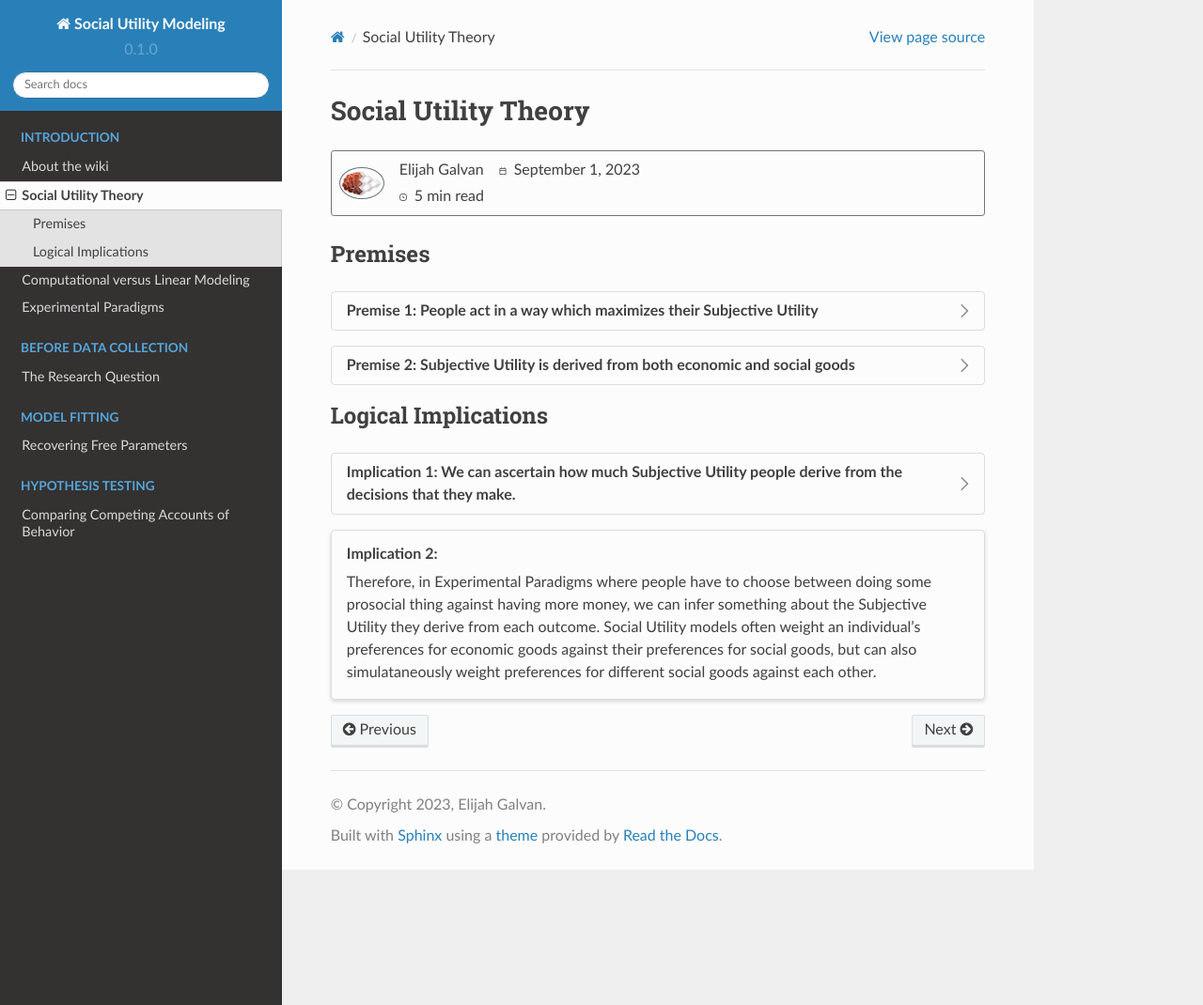
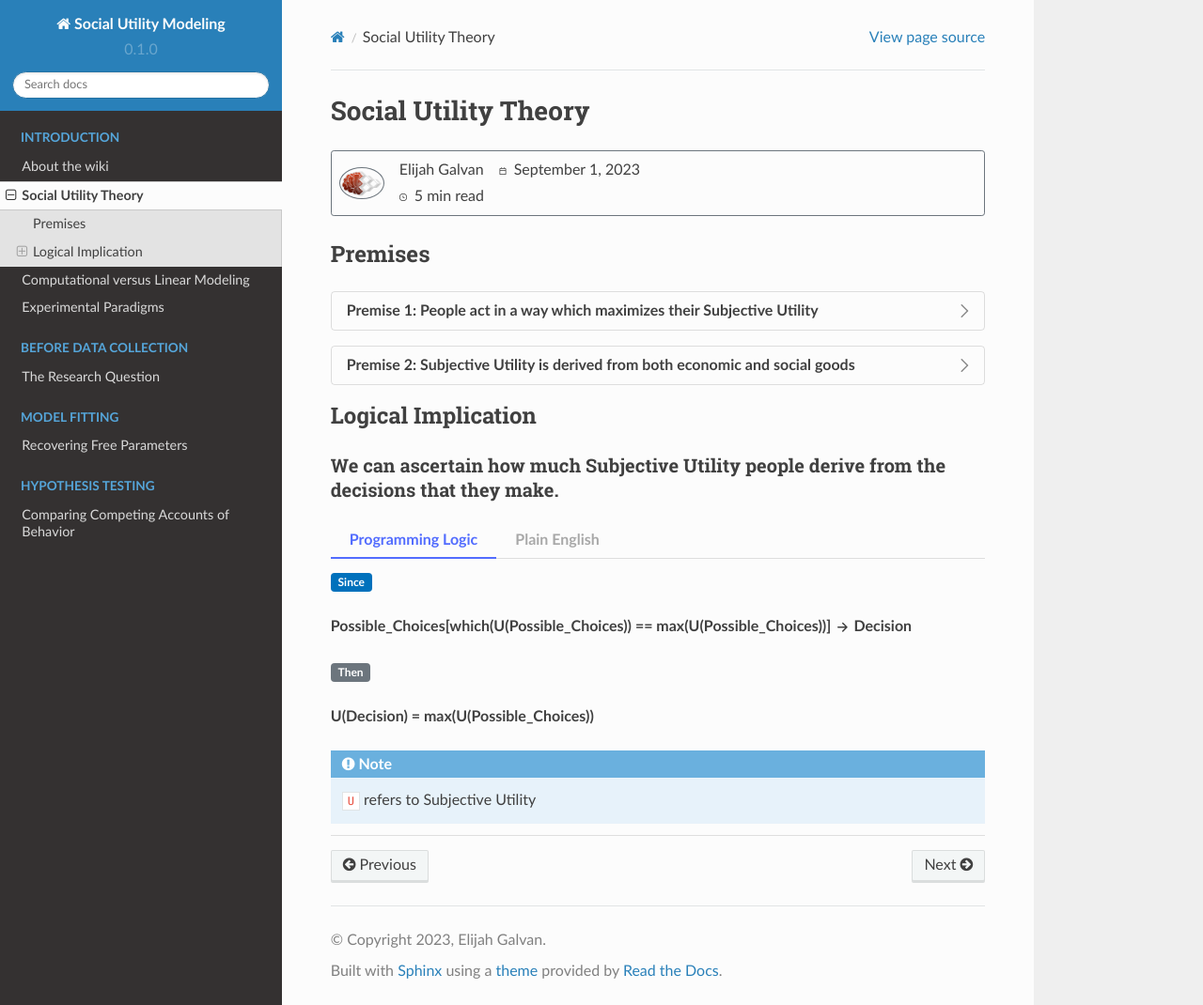
Before and after one commit to epgalvan/social-utility-modeling, a Sphinx documentation site: the page built from docs/source/0_2_0.rst, in a window 1280 px wide and 1070 px high. Shown: the whole window at 94% size. Built offline with Sphinx 7.4.7 and the Read the Docs theme 2.0.0, drawn with Linux system fonts in a browser that asks for light colours.

Commit message:
finalizing

```diff
--- a/docs/source/0_2_0.rst
+++ b/docs/source/0_2_0.rst
@@ -53,31 +53,27 @@ Premises
         When referencing this, consider citing `Levy & Glimcher, 2012`_, `Bartra et al. 2013`_, and `Ruff & Fehr, 2014`_
 
 
-Logical Implications
+Logical Implication
 =========
 
-.. dropdown::  Implication 1: We can ascertain how much Subjective Utility people derive from the decisions that they make.
+We can ascertain how much Subjective Utility people derive from the decisions that they make.
+-----------------------------
 
-    .. tab-set::
-        .. tab-item:: Programming Logic
+.. tab-set::
+    .. tab-item:: Programming Logic
 
-            :bdg-primary:`If` **Possible_Choices[which(U(Possible_Choices)) == max(U(Possible_Choices))]** :octicon:`arrow-right;1em` **Decision**
+        :bdg-primary:`Since`
 
-            :bdg-secondary:`Then` **U(Decision) = max(U(Possible_Choices))**
+        **Possible_Choices[which(U(Possible_Choices)) == max(U(Possible_Choices))]** :octicon:`arrow-right;1em` **Decision**
 
-            .. Note::
-                ``U`` refers to Subjective Utility
+        :bdg-secondary:`Then`
 
-        .. tab-item:: Plain English
+        **U(Decision) = max(U(Possible_Choices))**
 
-            Since we have adopted the premise that people make decisions based on what will maximize their Subjective Utility,
-            the Decision that a person has made **must** have the Highest Subjective Utility out of all of the possible Decisions that that person could have made.
+        .. Note::
+            ``U`` refers to Subjective Utility
 
-.. card::  Implication 2:
-    :width: 100%
+    .. tab-item:: Plain English
 
-
-
-
-    Therefore, in Experimental Paradigms where people have to choose between doing some prosocial thing against having more money, we can infer something about the Subjective Utility they derive from each outcome.
-    Social Utility models often weight an individual's preferences for economic goods against their preferences for social goods, but can also simulataneously weight preferences for different social goods against each other.
+        Since we have adopted the premise that people make decisions based on what will maximize their Subjective Utility,
+        the Decision that a person has made **must** have the Highest Subjective Utility out of all of the possible Decisions that that person could have made.
```
